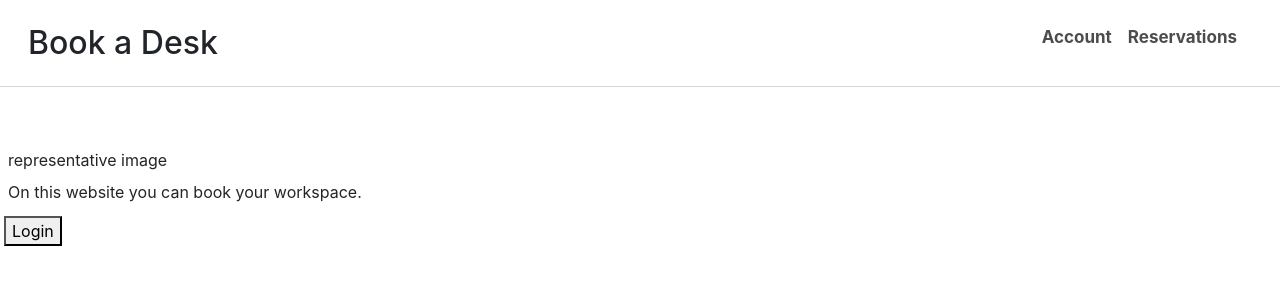
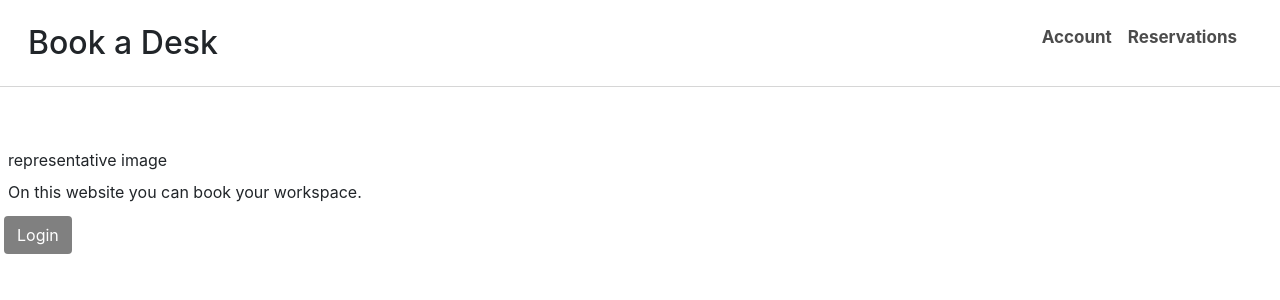
Before and after one commit to miri-ri/BookADesk, a React (Create React App) app in the folder frontend/book-a-seat/: page / in a window 1280 px wide. Shown: the top 300 px of the page. Built offline with nearby package versions, Linux system fonts and the light colour scheme.

Commit message:
style folder

```diff
--- a/frontend/book-a-seat/src/App.js
+++ b/frontend/book-a-seat/src/App.js
@@ -1,4 +1,4 @@
-import React, { useEffect, useState } from "react";
+import React, { useState } from "react";
 import { Route, Routes } from "react-router-dom";
 import { useNavigate } from "react-router-dom";
 import Welcome from "./components/main/Welcome";
--- a/frontend/book-a-seat/src/components/ui-common/Button.js
+++ b/frontend/book-a-seat/src/components/ui-common/Button.js
@@ -1,7 +1,12 @@
 import React from "react";
 
-function Button({ title, onClick }) {
-  return <button className="m-1" onClick={onClick}>{title}</button>;
+function Button({ title, onClick, style = "classic" }) {
+  const styleClasses = "m-1 btn btn-" + style;
+  return (
+    <button className={styleClasses} onClick={onClick}>
+      {title}
+    </button>
+  );
 }
 
 export default Button;
--- a/frontend/book-a-seat/src/index.js
+++ b/frontend/book-a-seat/src/index.js
@@ -1,6 +1,7 @@
 import React from "react";
 import ReactDOM from "react-dom/client";
 import "./index.css";
+import "./styling/colors.css";
 import App from "./App";
 import reportWebVitals from "./reportWebVitals";
 import { BrowserRouter as Router } from "react-router-dom";
@@ -14,6 +15,4 @@ root.render(
   </React.StrictMode>
 );
 
-
-
 reportWebVitals();
--- /dev/null
+++ b/frontend/book-a-seat/src/styling/colors.css
@@ -0,0 +1,13 @@
+.btn-classic {
+  background-color: gray;
+  color: white;
+}
+
+.btn-classic:hover {
+  background-color: rgb(102, 102, 102);
+  color: white;
+}
+
+.btn:focus {
+    box-shadow: none;
+}
```
